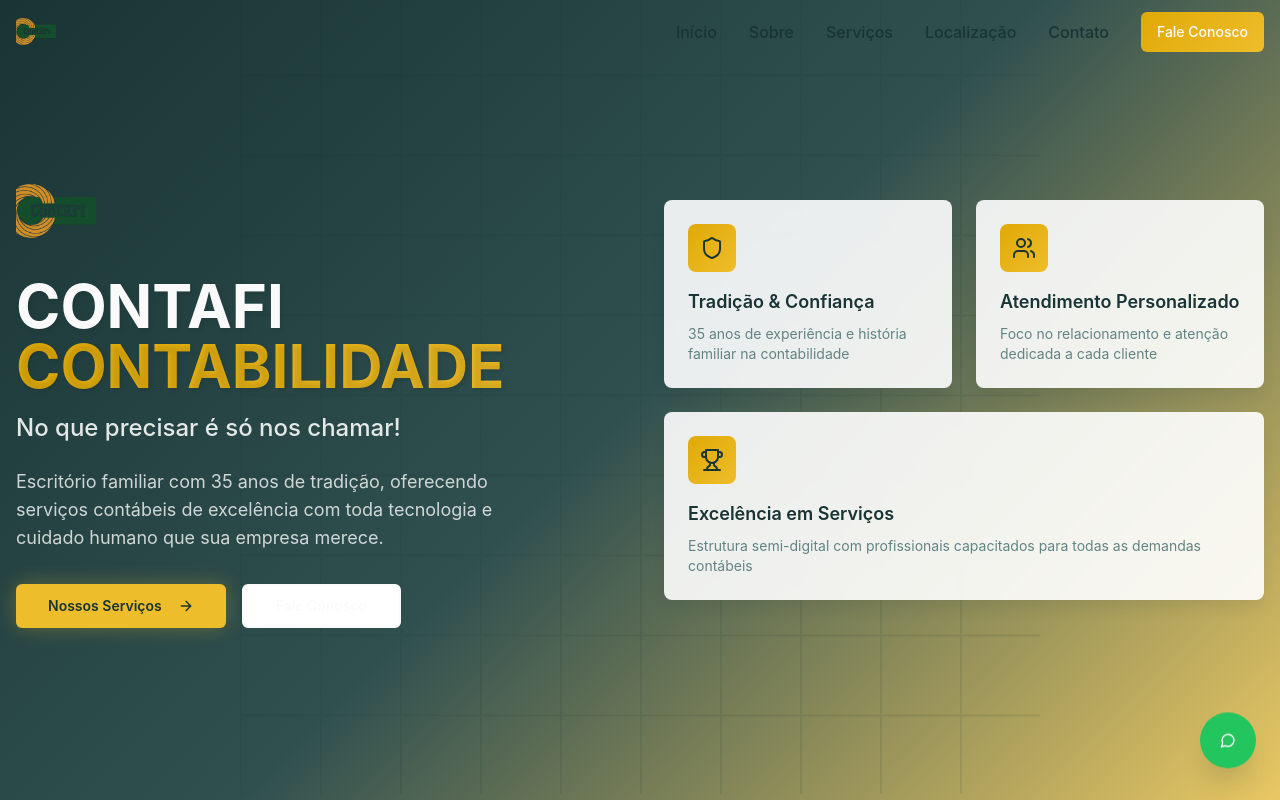
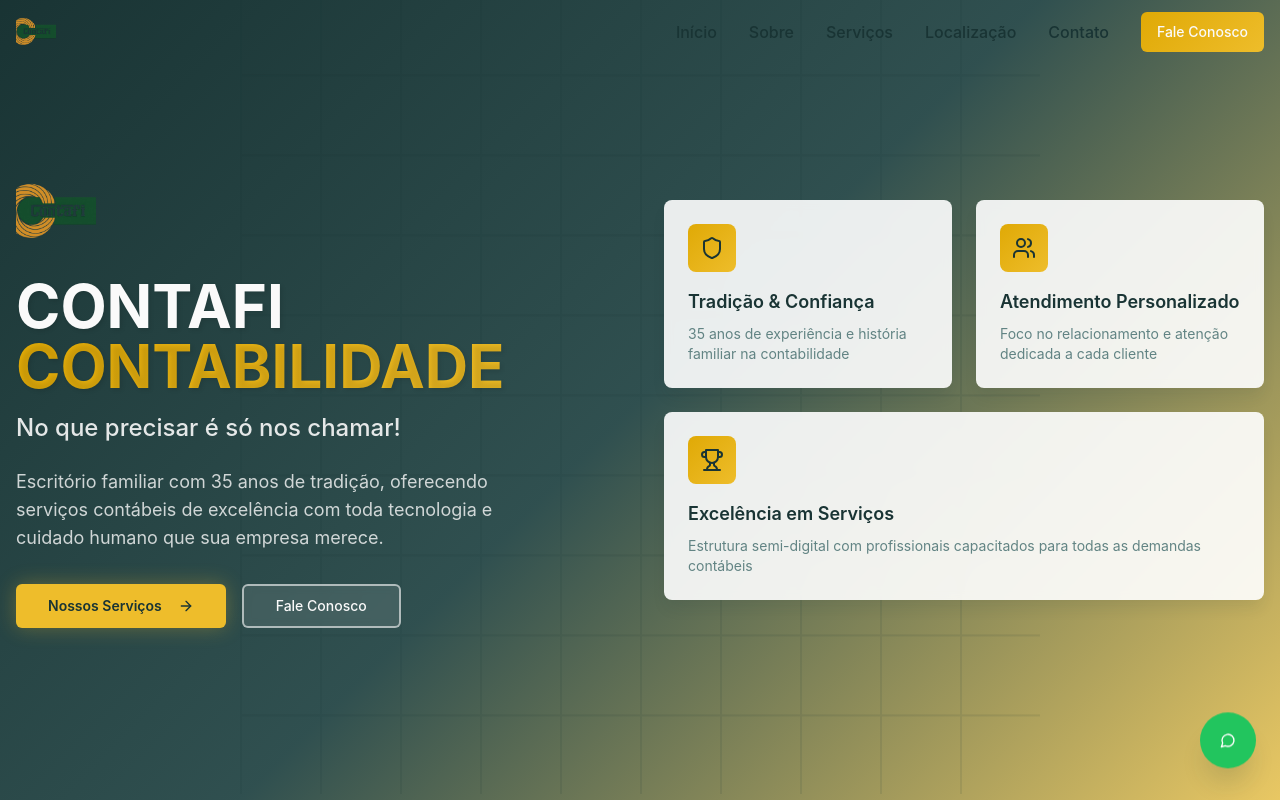
Before and after one commit to DevZipMateus/contafi-digital-hub, a React (Vite) app: page / in a window 1280 px wide. Shown: the top 800 px of the page. Built offline with nearby package versions, Linux system fonts and the light colour scheme.

Commit message:
Fix button contrast issues

```diff
--- a/src/components/EgestorERP.tsx
+++ b/src/components/EgestorERP.tsx
@@ -32,7 +32,7 @@ const EgestorERP = () => {
         {/* CTA Button - Centered below both columns */}
         <div className="flex justify-center animate-fade-in">
           <a href={egestorLink} target="_blank" rel="noopener noreferrer" className="inline-block w-full max-w-sm">
-            <button className="w-full py-3 bg-[#7CFFA0] hover:bg-[#6DF090] text-black font-medium rounded-full transition-all duration-200 shadow-lg hover:shadow-xl transform hover:scale-[1.02]">
+            <button className="w-full py-3 bg-[#7CFFA0] hover:bg-[#5ee080] text-black font-medium rounded-full transition-all duration-200 shadow-lg hover:shadow-xl transform hover:scale-[1.02] focus:ring-2 focus:ring-[#7CFFA0]/50 focus:outline-none">
               Teste grátis
             </button>
           </a>
--- a/src/components/Hero.tsx
+++ b/src/components/Hero.tsx
@@ -59,7 +59,7 @@ const Hero = () => {
                 variant="outline"
                 size="lg"
                 onClick={() => scrollToSection("contato")}
-                className="border-2 border-primary-foreground text-primary-foreground hover:bg-primary-foreground hover:text-primary transition-all duration-300"
+                className="bg-primary-foreground/10 border-2 border-primary-foreground/60 text-primary-foreground hover:bg-primary-foreground hover:text-primary transition-all duration-300"
               >
                 Fale Conosco
               </Button>
--- a/src/components/ui/button.tsx
+++ b/src/components/ui/button.tsx
@@ -13,7 +13,7 @@ const buttonVariants = cva(
         destructive:
           "bg-destructive text-destructive-foreground hover:bg-destructive/90",
         outline:
-          "border border-input bg-background hover:bg-accent hover:text-accent-foreground",
+          "bg-background/60 border border-input hover:bg-accent hover:text-accent-foreground backdrop-blur-sm",
         secondary:
           "bg-secondary text-secondary-foreground hover:bg-secondary/80",
         ghost: "hover:bg-accent hover:text-accent-foreground",
```
